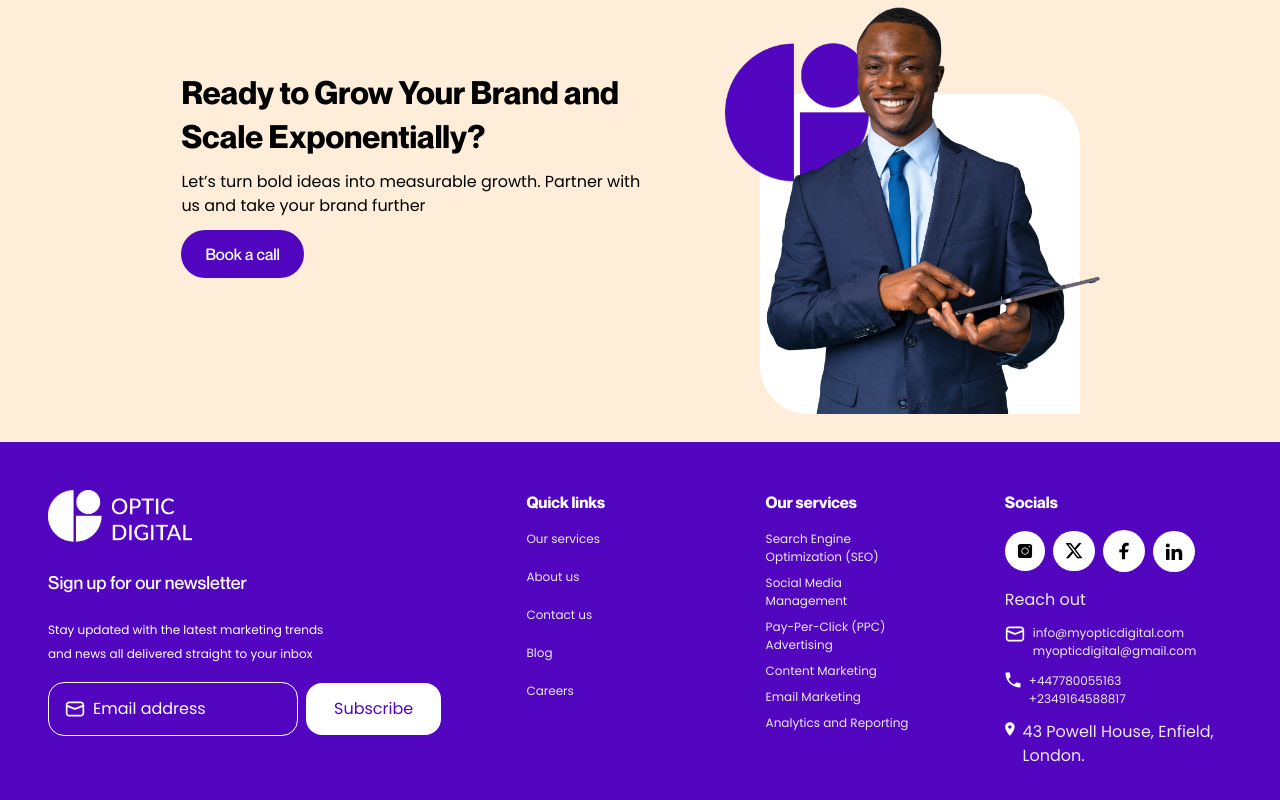
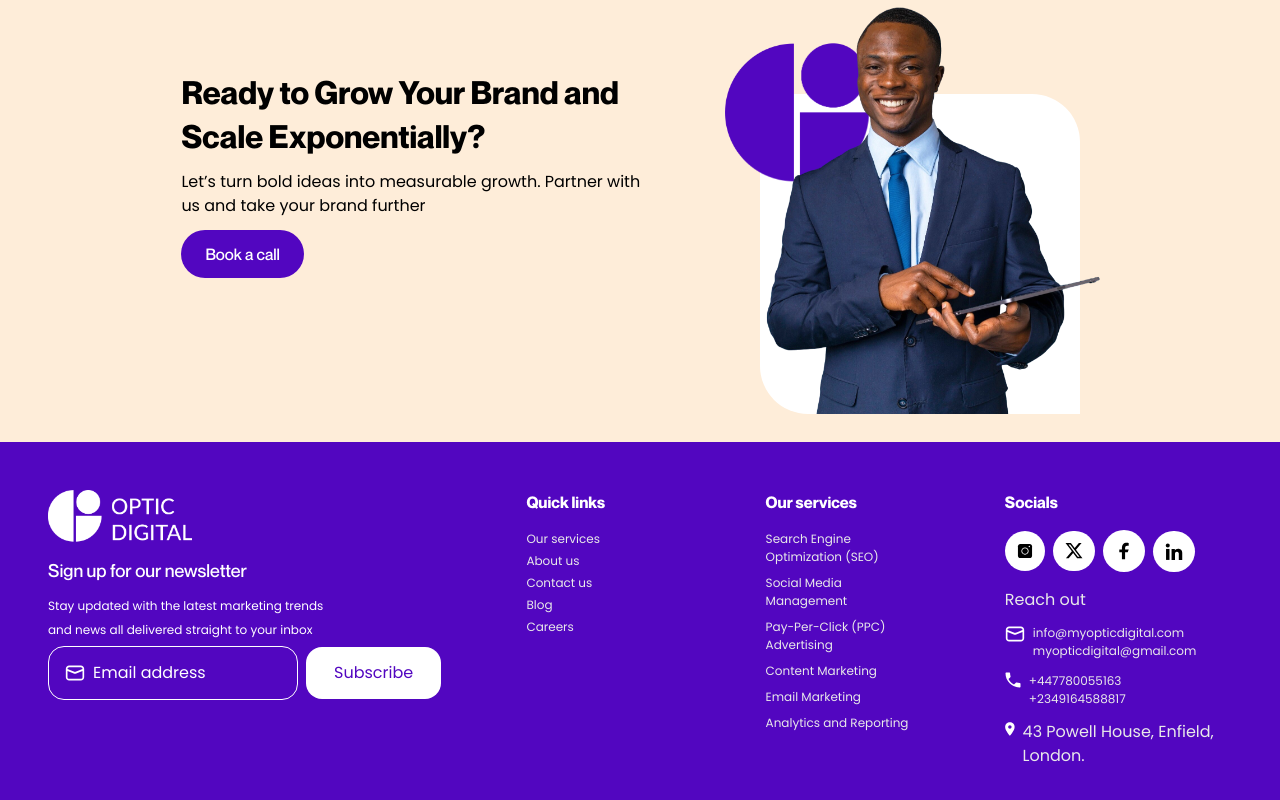
Before and after one commit to myopticdigital/optic-digital-s, a React (Vite) app: page / in a window 1280 px wide. Shown: the part 3582-4382 px from the top of the page. Built offline with nearby package versions, Linux system fonts and the light colour scheme.

Commit message:
version2.0.1

```diff
--- a/src/components/ui/Footer.jsx
+++ b/src/components/ui/Footer.jsx
@@ -13,7 +13,7 @@ const Footer = () => {
   return (
     <div className="bg-primaryPurple px-3 md:px-12 py-12 text-white">
       <div className="max-w-[1200px] mx-auto grid grid-cols-1 md:grid-cols-2 lg:grid-cols-5 gap-3  place-items-start place-content-between">
-        <div className="ld:max-w-sm max-w-xl col-span-2 flex flex-col items-start gap-4">
+        <div className="ld:max-w-sm max-w-xl col-span-2 flex flex-col items-start gap-1">
           <img src="/whitelogo.png" className="w-36" alt="" />
           <h5 className="font-neue font-medium text-[18px] leading-[40px]">
             Sign up for our newsletter
@@ -40,7 +40,7 @@ const Footer = () => {
 
         <div className="max-w-sm flex flex-col gap-4">
           <h5 className="font-neue font-bold text-[16px]">Quick links</h5>
-          <ul className="text-[#E9E9E9] space-y-5 font-normal text-[12px]">
+          <ul className="text-[#E9E9E9] space-y-1 font-normal text-[12px]">
             <li>
               <a href="/services">Our services</a>
             </li>
--- a/src/pages/About/components/InfoCard.jsx
+++ b/src/pages/About/components/InfoCard.jsx
@@ -38,7 +38,7 @@ const InfoCard = ({ image, text, heading, imagealign, className, use }) => {
         <h3 className="font-neue font-bold text-[24px] md:text-[32px]">
           {heading}
         </h3>
-        <p className="leading-[16px] max-w-[546px]">{text}</p>
+        <p className="leading-[16px] max-w-[546px] leading-relaxed">{text}</p>
       </div>
 
       {imagealign === "right" && (
```
